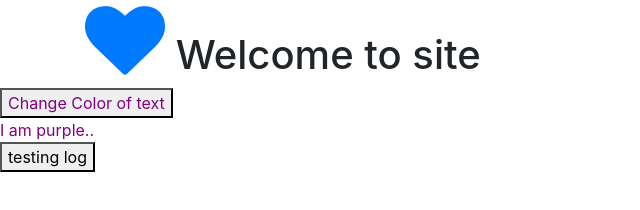
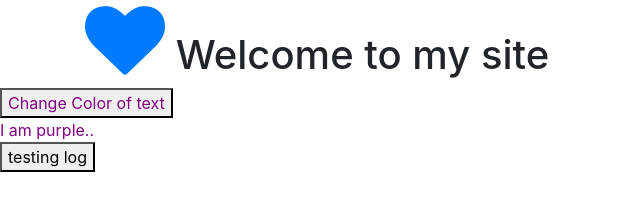
Before and after one commit to urvaius/itwebpage, a website built with webpack: page src/index.html in a window 1280 px wide. Shown: the whole page, without its empty margins (0-640 px from the left). Built offline with nearby package versions, Linux system fonts and the light colour scheme.

Commit message:
changet to ezra's page

```diff
--- a/src/index.html
+++ b/src/index.html
@@ -2,12 +2,12 @@
 <head>
     <meta charset="utf-8">
     <meta name="viewport" content="width=device-width, initial-scale=1">
-  <title>GNCU I.T. Page</title>
+  <title>Ezra's page </title>
 </head>
 <body>
 
   <div class="container">
-    <h1><i class="fa fa-heart fa-2x text-primary"></i> Welcome to site</h1>
+    <h1><i class="fa fa-heart fa-2x text-primary"></i> Welcome to my site</h1>
   </div>
   <button type="button" id="btn1">Change Color of text</button>
   <div id="purps">
```
